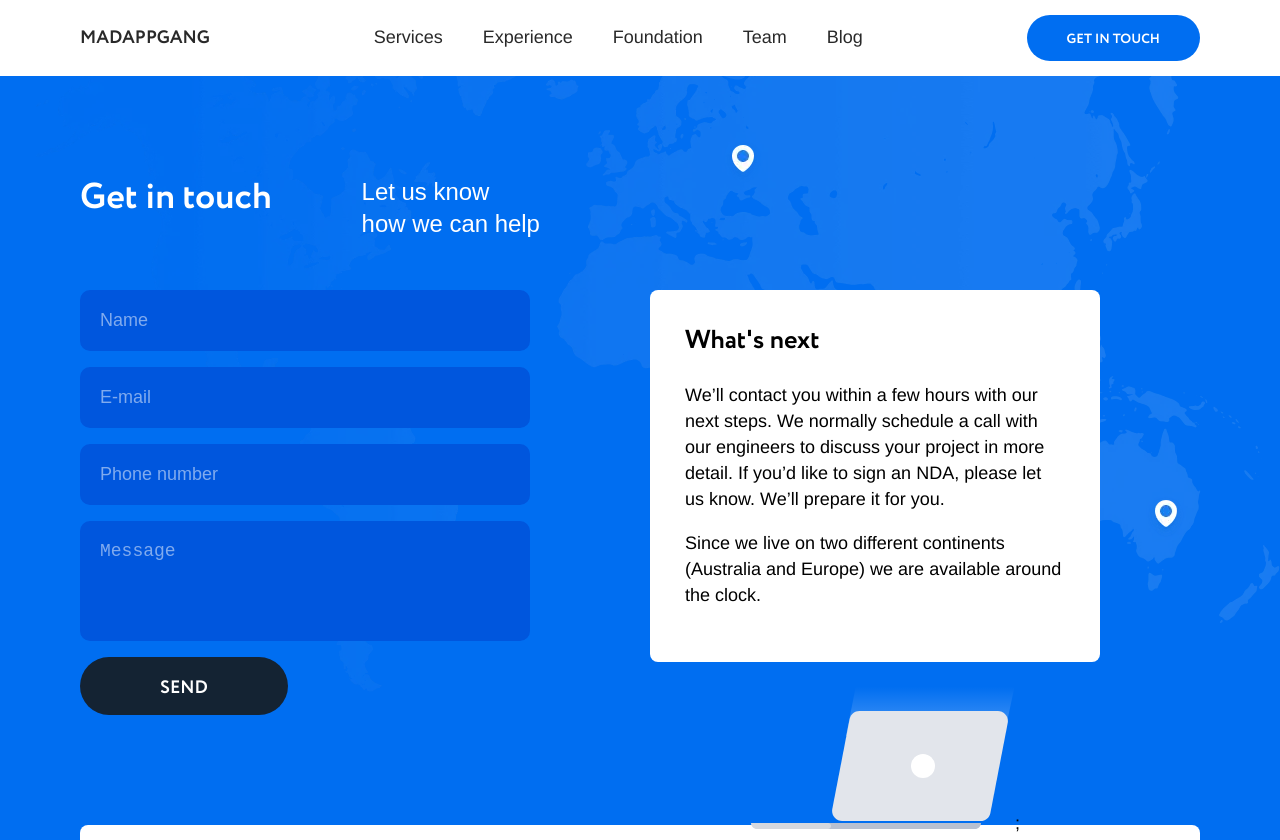
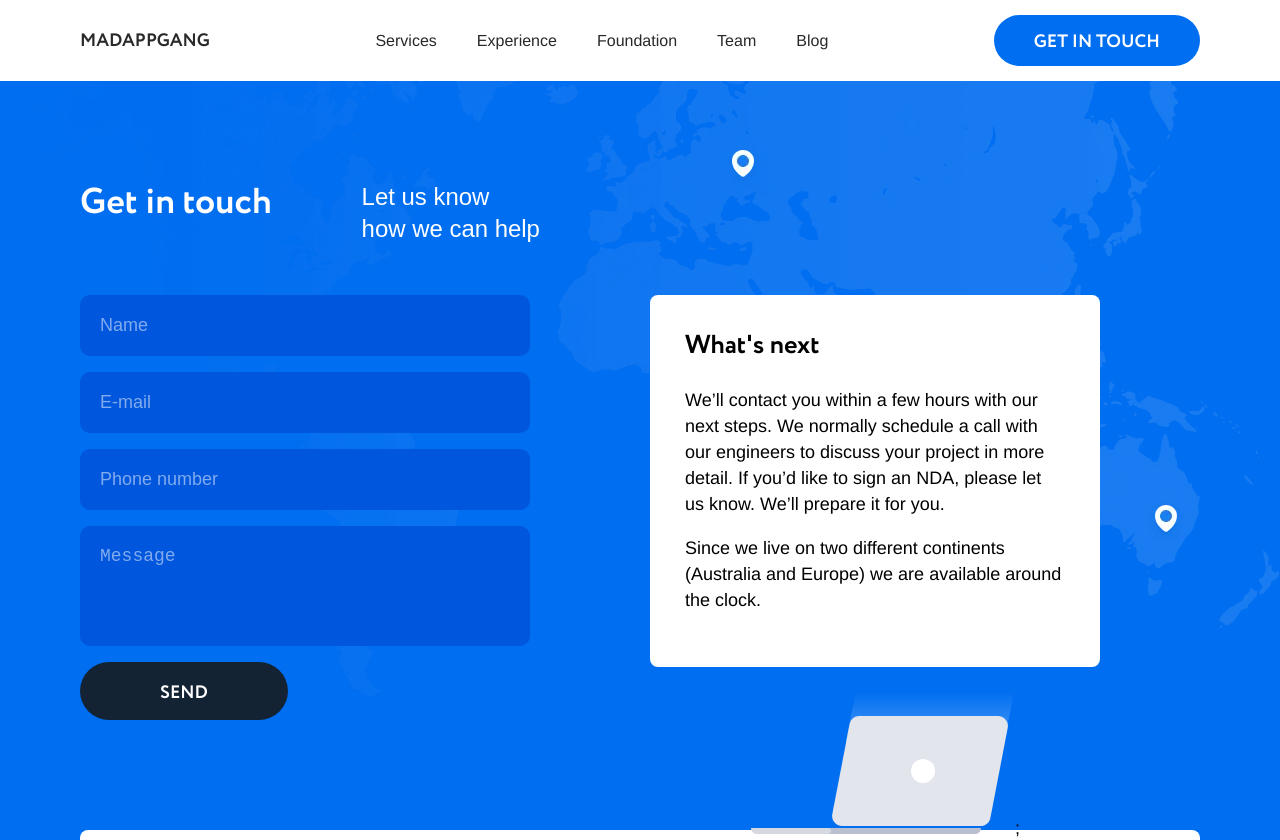
Before and after one commit to OlehZelinskyi/mag-ui, a React app: page / in a window 1280 px wide. Shown: the top 840 px of the page. Built offline with nearby package versions, Linux system fonts and the light colour scheme; some icons are missing.

Commit message:
Style minor fix

```diff
--- a/src/modules/intouch/styles/view.scss
+++ b/src/modules/intouch/styles/view.scss
@@ -22,7 +22,7 @@
       li {
         padding: 0 20px;
         a {
-          font-size: 1em;
+          font-size: 0.89em;
           font-weight: 500;
           font-family: "Helvetica Neue", Helvetica, serif;
         }
@@ -46,7 +46,8 @@
         border: none;
         font-weight: 700;
         @extend .h-100;
-        padding: 14px 40px 12px 40px;
+        font-size: 18px;
+        padding: 14px 40px 11px;
         font-family: "Circe";
 
         a {
```
